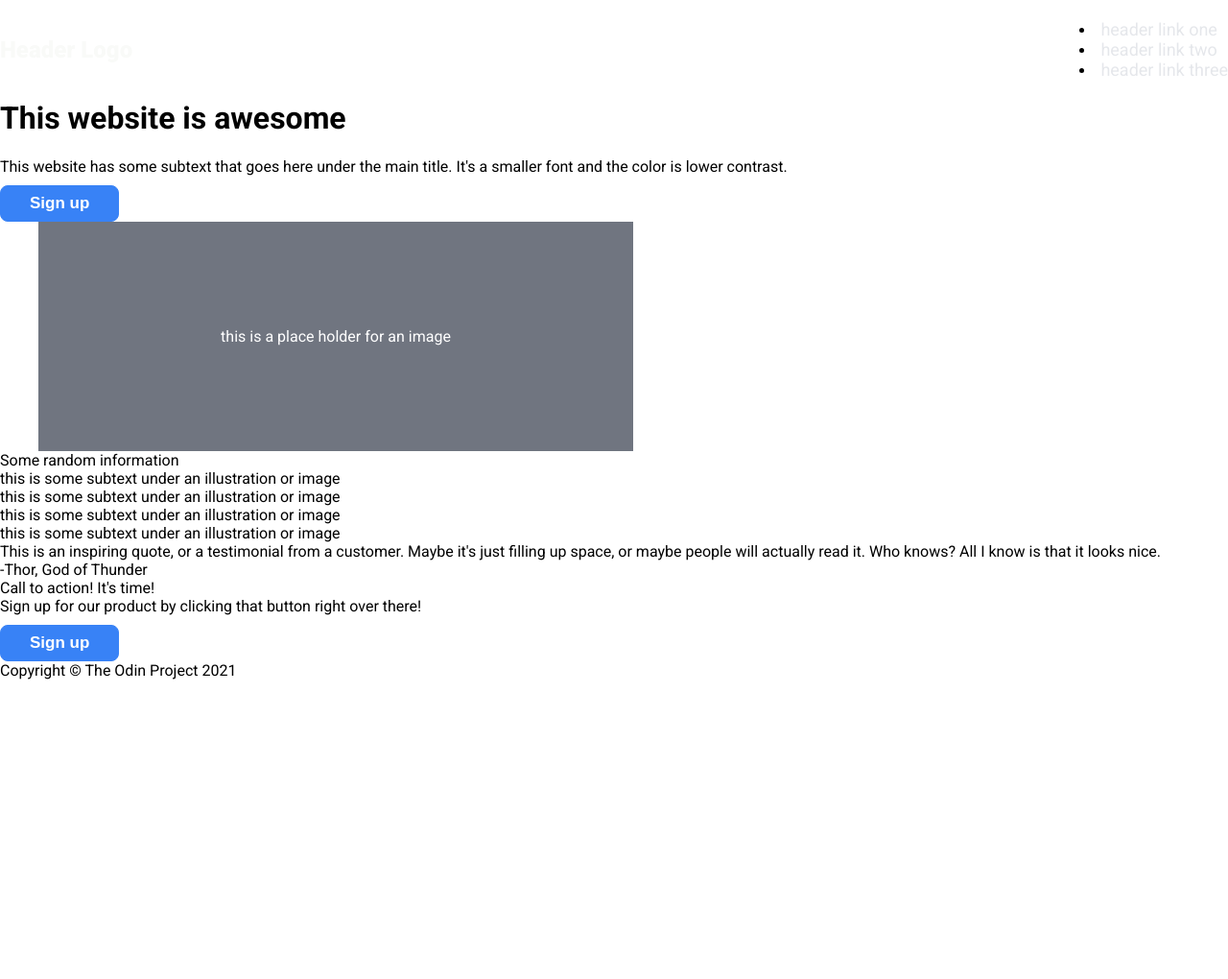
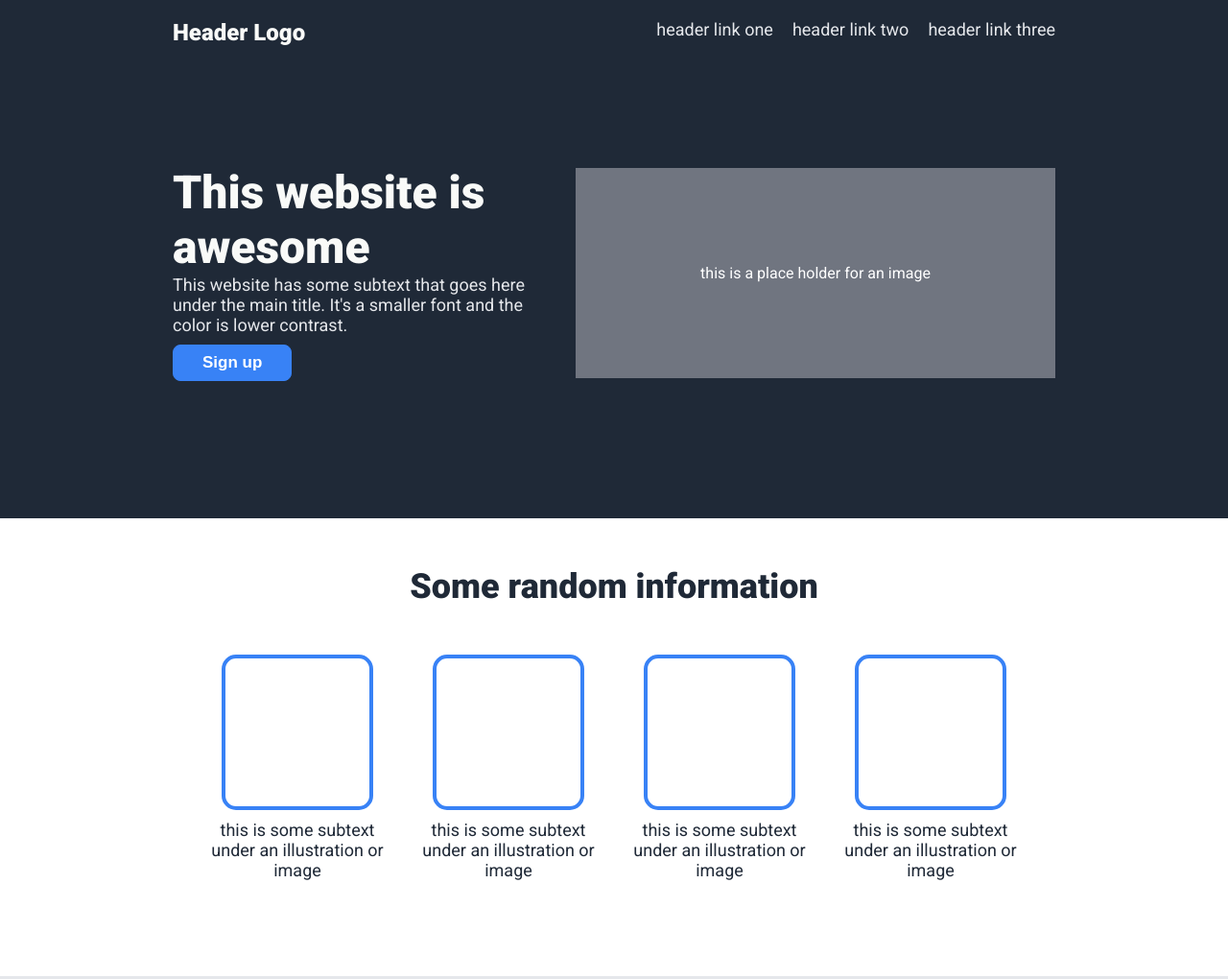
Before and after one commit to katrf/old-landing-page, a plain HTML site: page index.html in a window 1280 px wide. Shown: the top 1020 px of the page at 96% size. Before the commit the page ends 800 px from the top, so only its background shows below. Drawn offline with Linux system fonts and the light colour scheme.

Commit message:
Edit style.css

```diff
--- a/style.css
+++ b/style.css
@@ -1,24 +1,31 @@
-@import url('https://fonts.googleapis.com/css2?family=Roboto:wght@400;700;900&display=swap');
+@import url('https://fonts.googleapis.com/css2?family=Roboto:ital,wght@0,400;0,700;0,900;1,100;1,300&display=swap');
 
 body {
     margin: 0;
-    /* min-height: 100vh; */
-    font-family: Roboto, "Open Sans", sans-serif;
+    min-height: 100vh;
+   font-family: Roboto, "Open Sans", sans-serif;
 }
 
-.container-one {
+.hero {
     background-color: #1F2937;
-    padding-left: 210px;
-    padding-right: 100px;
+    height: 500px;
+    padding: 20px 180px;
+    display: flex;
+    flex-direction: column;
 }
 
+.header {
+    display: flex;
+    justify-content: space-between;
+}
 
 .logo {
+    color: #F9FAF8;
     font-size: 24px;
     font-weight: 900;
 }
 
-ul {
+nav {
     list-style-type: none;
     display: flex;
     gap: 20px;
@@ -31,68 +38,138 @@ a:link {
 }
 
 a:link,
-.text {
+.hero .subtext {
     font-size: 18px;
     color: #E5E7EB;
 }
 
-.heading {
+h1 {
+    color: #F9FAF8;
     font-size: 48px;
     font-weight: 900;
+    padding: 0;
+    margin: 0;
 }
 
-.logo,
-.heading {
-    color: #F9FAF8;
+.container {
+    flex: 1;
+    display: flex;
+    align-items: center;
+    justify-content: center;
+    gap: 30px;
 }
 
-/* .container-one {
-    display: flex;
-    flex-direction: column;
+/* .hero-main {
+    flex: 1;
 } */
 
-.header {
-    display: flex;
-    justify-content: space-between;
-    align-items: center;
-    padding-top: 20px;
-}
-
-.main-one {
-    display: flex;
-    align-items: center;
-    padding-top: 120px;
-    padding-bottom: 120px;
-}
-
-/* .main-one > * {
-    border: 10px solid red;
-} */
-
-.left-side {
-    flex-shrink: 3;
-    /* padding-right: 40px; */
-
-}
-
 .right-side {
-    margin-left: 40px;
-    flex-grow: 2;
-    width: 400px;
-    padding: 110px;
+    flex-shrink: 0;
+    width: 300px;
+    padding: 100px;
     text-align: center;
     background-color: #707580;
     color: white;
 }
 
 button {
-    padding: 8px 30px;
+    font-family: Arial, Helvetica, sans-serif;
     font-size: 17px;
-    font-family: Arial, Helvetica, sans-serif;
     font-weight: 900;
     background-color: #3882F6;
     color: white;
+    border: 1px solid #3882F6;
     border-radius: 8px;
-    border: 1px solid #3882F6;
+    padding: 8px 30px;
     margin-top: 10px;
 }
+
+
+.center-top {
+    display: flex;
+    flex-direction: column;
+    align-items: center;
+}
+
+.info-header {
+    color: #1F2937;
+    font-size: 36px;
+    font-weight: 900;
+    margin: 50px;
+}
+
+.list {
+    font-size: 18px;
+    color: #1F2937;
+    display: flex;
+    gap: 20px;
+    padding-bottom: 100px;
+}
+
+.product {
+    border: 4px solid #3882F6;
+    border-radius: 15px;
+    padding: 77px 55px;
+    width: 40px;
+}
+
+.info {
+    display: flex;
+    flex-direction: column;
+    align-items: center;
+    text-align: center;
+    max-width: 200px;
+    gap: 10px;
+}
+
+.center-bottom {
+    background-color: #E5E7EB;
+    color: #1F2937;
+    padding: 100px 280px;
+}
+
+.quote {
+    font-size: 36px;
+    font-style: italic;
+}
+
+.author {
+    font-size: 24px;
+    font-weight: 700;
+    text-align: right;
+    padding-right: 40px;
+}
+
+.third-section {
+    display: flex;
+    margin: 100px 200px;
+    padding: 50px 100px;
+    background-color: #3882F6;
+    justify-content: space-between;
+    color: white;
+    border: 1px solid #3882F6;
+    border-radius: 8px;
+}
+
+.call-to-action {
+    font-size: 24px;
+    font-weight: bolder;
+}
+
+.below {
+    font-size: 18px;
+}
+
+.sign-up {
+    border: 2px solid white;
+}
+
+footer {
+    background-color: #1F2937;
+    color: white;
+    font-weight: bold;
+    height: 72px;
+    display: flex;
+    justify-content: center;
+    align-items: center;
+}
```
